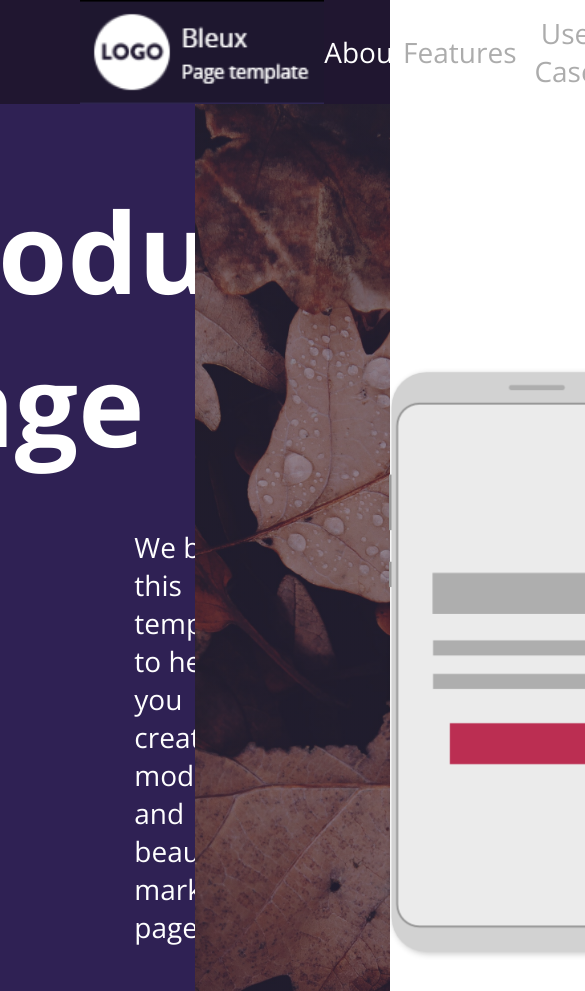
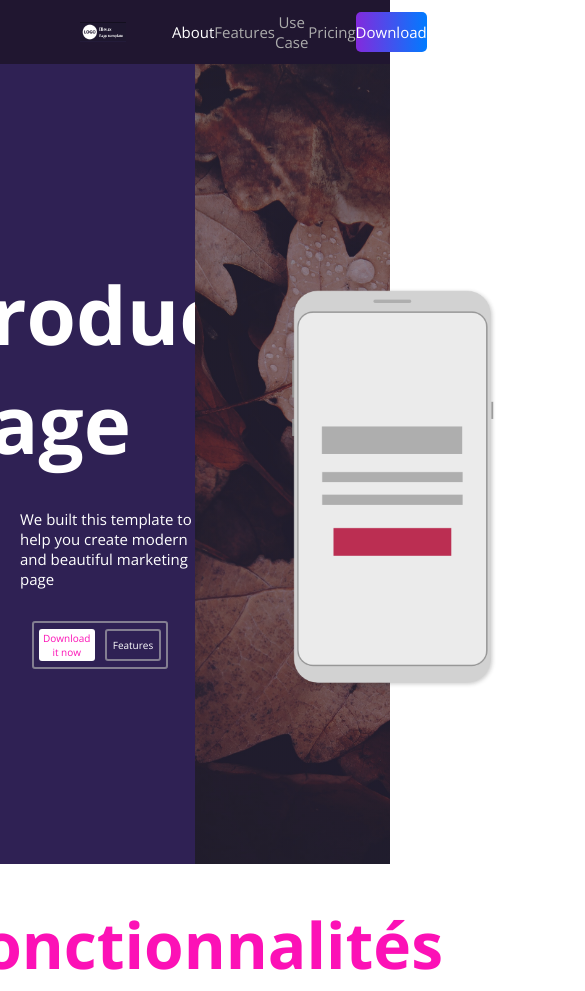
Before and after one commit to AndresVilla2008/Proyecto-Blexus, a plain HTML site: page index.html in a window 390 px wide. Shown: the top 991 px of the page, 585 px wide, since content can reach past the window. Drawn offline with nearby package versions, Linux system fonts and the light colour scheme.

Commit message:
media queries 2

```diff
--- a/styles/style.css
+++ b/styles/style.css
@@ -118,7 +118,7 @@ header nav button {
 }
 
 .button1 {
-	width: 14em;
+	width: 14rem;
 	height: 3rem;
 	background-color: #fff;
 	color: #fc11b6;
@@ -168,7 +168,6 @@ header nav button {
 
 .SeccSecu div img {
 	height: 20rem;
-	width: 15;
 }
 
 .SeccSecu aside h3, h4 {
@@ -355,13 +354,154 @@ footer div {
 	width: 10%;
 	font-size: 20px;
 }
-
+/* aqui inicia el media query */
 @media (max-width: 1279px) {
 	header {
 		padding: 0px 5rem;
 	}
 
+	.SeccPrin {
+		height: auto;
+	}
+
 	.SeccBajaDiv {
 		width: 70%;
+		margin-bottom: 20px;
+	}
+
+	.SeccSecu div {
+		width: 100%;
+		display: flex;
+		align-items: center;
+		justify-content: center;
+	}
+
+	.div2 {
+		width: 50%;
+		height: 50rem;
+	}
+
+	.div2 img {
+		width: 13rem;
+		height: 25rem;
+		margin-left: 6rem;
+		margin-top: 3rem;
+	}
+
+
+	.div1 {
+		width: 50%;
+		height: 50rem;
+		display: flex;
+		flex-direction: column;
+		justify-content: center;
+		align-items: center;
+	}
+
+	.div1 h1 {
+		font-size: 5rem;
+		margin-bottom: 2rem;
+	}
+
+	.div1 p {
+		font-size: 15px;
+		margin-left: 20px;
+		margin-bottom: 2rem;
+	}
+
+	.buttons {
+		width: 26rem;
+		height: 4rem;
+		margin-left: 5px;
+	}
+
+	.button1 {
+		width: 12rem;
+		height: 3rem;
+		font-size: 16px;
+	}
+
+	.button2 {
+		width: 12rem;
+		height: 3rem;
+		font-size: 16px;
+	}
+
+	.SeccBajaDiv {
+		display: flex;
+		flex-wrap: wrap;
+		height: auto;
+	}
+
+	.SeccBaja {
+		height: auto;
+		display: flex;
+		justify-content: center;
+		align-items: center;
+	}
+
+	header {
+		display: flex;
+		flex-direction: row;
+		align-items: center;
+	}
+
+	header  img {
+		width: 20%;
+		height: 20%;
+	}
+
+	header nav {
+		width: 60%;
+		display: flex;
+		align-items: center;
+		height: 4rem;
+	}
+
+	header nav a {
+		font-size: 15px;
+	}
+
+	.acolor {
+		font-size: 15px;
+	}
+
+	header nav button {
+		width: 8rem;
+		height: 2.5rem;
+		font-size: 15px;
 	}
 }
+
+@media (max-width: 920px) {
+
+	.SeccSecu div img {
+		height: 15rem;
+		width: 25rem;
+	}
+
+	.buttons {
+		width: 70%;
+		height: 3rem;
+	}
+
+	.button1 {
+		width: 50%;
+		height: 2rem;
+		font-size: 10px;
+		margin: 5px;
+	}
+
+	.button2 {
+		width: 50%;
+		height: 2rem;
+		font-size: 10px;
+		margin: 5px;
+	}
+}
+
+@media (max-width: 768px) {
+
+
+
+}
```
